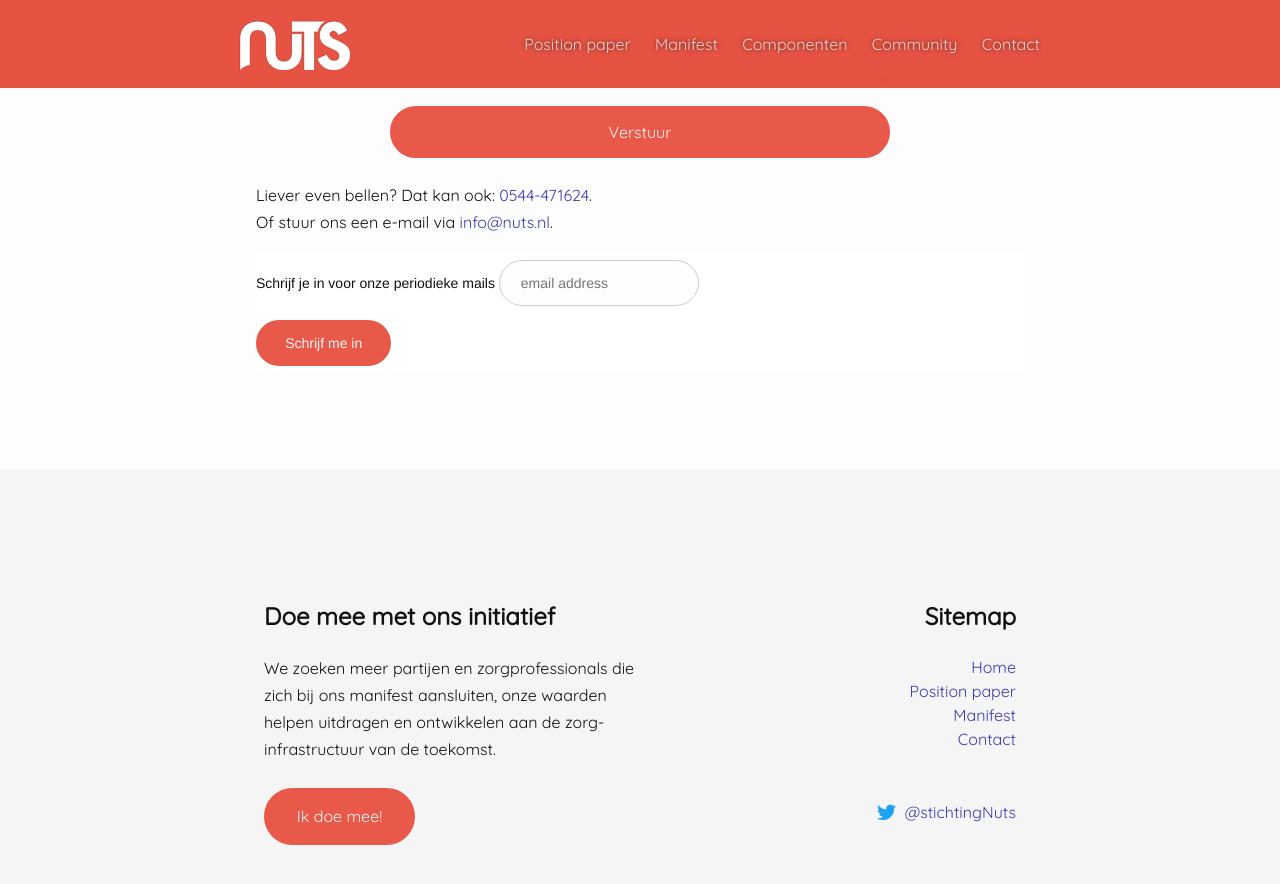
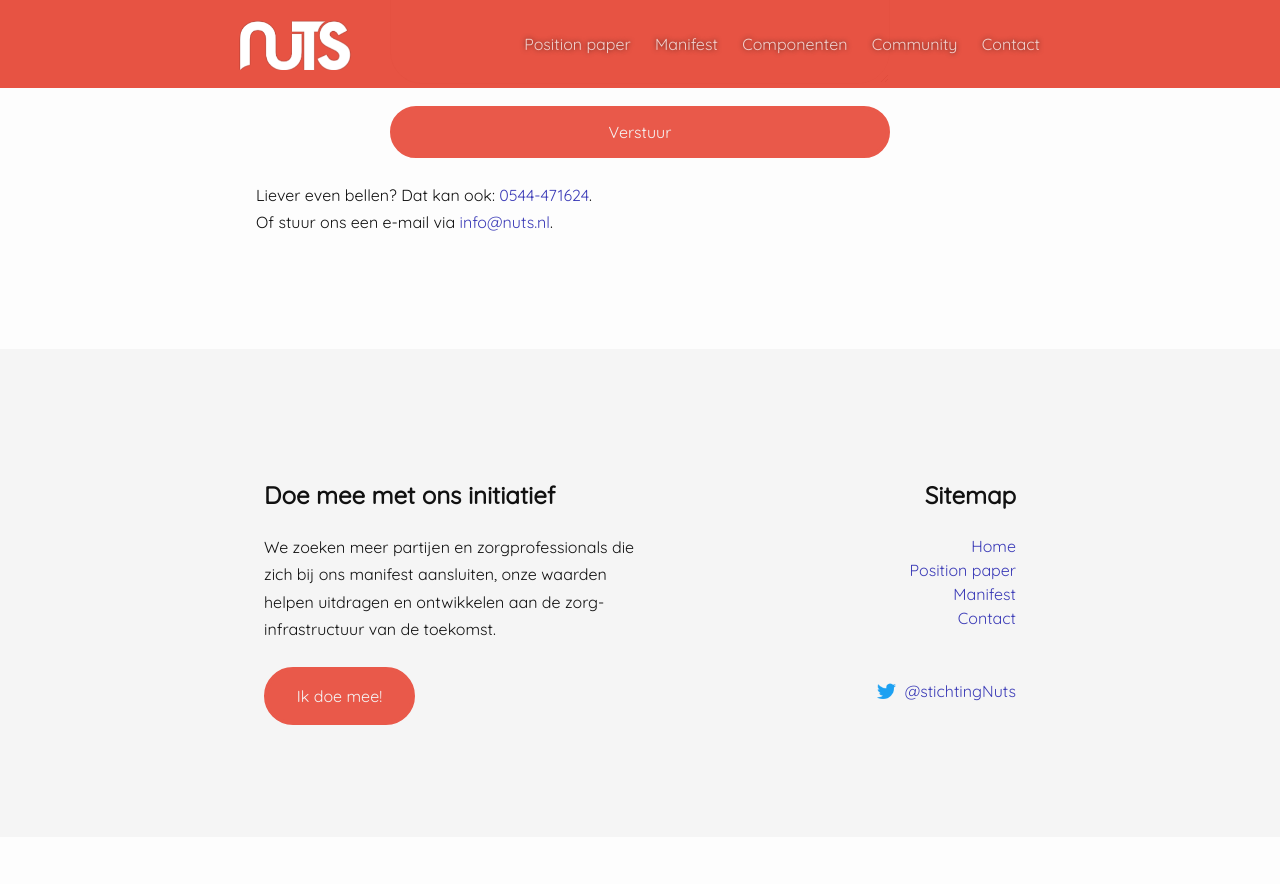
Before and after one commit to nuts-foundation/nuts-webpresence, a Jekyll site: the page built from contact.md, in a window 1280 px wide and 900 px high, scrolled down 982 px. Shown: the top 884 px of the window. Built offline with Jekyll 4.4.1, drawn with Linux system fonts in a browser that asks for light colours; comment, search, counter and statistics services are not loaded; after the commit the page ends 1819 px from its top, so only the background shows below that.

Commit message:
Move newsletter sign up form to front page (and do some styling)

```diff
--- a/_sass/global/_typography.scss
+++ b/_sass/global/_typography.scss
@@ -45,6 +45,12 @@
   }
 }
 
+h1, h2, h3, p, a, input, textarea, button {
+  &.centered {
+    text-align: center;
+  }
+}
+
 hr {
   height: 1px;
   border: 0;
--- a/contact.md
+++ b/contact.md
@@ -13,30 +13,3 @@
 
 Liever even bellen? Dat kan ook: [0544-471624](tel:0544-471624).
 Of stuur ons een e-mail via [info@nuts.nl](mailto:info@nuts.nl).
-
-<!-- Begin Mailchimp Signup Form -->
-<link href="//cdn-images.mailchimp.com/embedcode/horizontal-slim-10_7.css" rel="stylesheet" type="text/css">
-<style type="text/css">
-	#mc_embed_signup{background:#fff; clear:left; font:14px Helvetica,Arial,sans-serif; width:100%;}
-	/* Add your own Mailchimp form style overrides in your site stylesheet or in this style block.
-	   We recommend moving this block and the preceding CSS link to the HEAD of your HTML file. */
-</style>
-<style type="text/css">
-	#mc-embedded-subscribe-form input[type=checkbox]{display: inline; width: auto;margin-right: 10px;}
-	#mergeRow-gdpr {margin-top: 20px;}
-	#mergeRow-gdpr fieldset label {font-weight: normal;}
-	#mc-embedded-subscribe-form .mc_fieldset{border:none;min-height: 0px;padding-bottom:0px;}
-</style>
-<div id="mc_embed_signup">
-<form action="https://nedap-healthcare.us1.list-manage.com/subscribe/post?u=16205e2d062a89335e5c33f08&amp;id=671cd56d16" method="post" id="mc-embedded-subscribe-form" name="mc-embedded-subscribe-form" class="validate" target="_blank" novalidate>
-    <div id="mc_embed_signup_scroll">
-	<label for="mce-EMAIL">Schrijf je in voor onze periodieke mails</label>
-	<input type="email" value="" name="EMAIL" class="email" id="mce-EMAIL" placeholder="email address" required>
-    <!-- real people should not fill this in and expect good things - do not remove this or risk form bot signups-->
-    <div style="position: absolute; left: -5000px;" aria-hidden="true"><input type="text" name="b_16205e2d062a89335e5c33f08_671cd56d16" tabindex="-1" value=""></div>
-    <div class="clear"><input type="submit" value="Schrijf me in" name="subscribe" id="mc-embedded-subscribe" class="button"></div>
-    </div>
-</form>
-</div>
-
-<!--End mc_embed_signup-->
```
Also changed, not shown: _layouts/front-page.html (+17 -0 lines).
